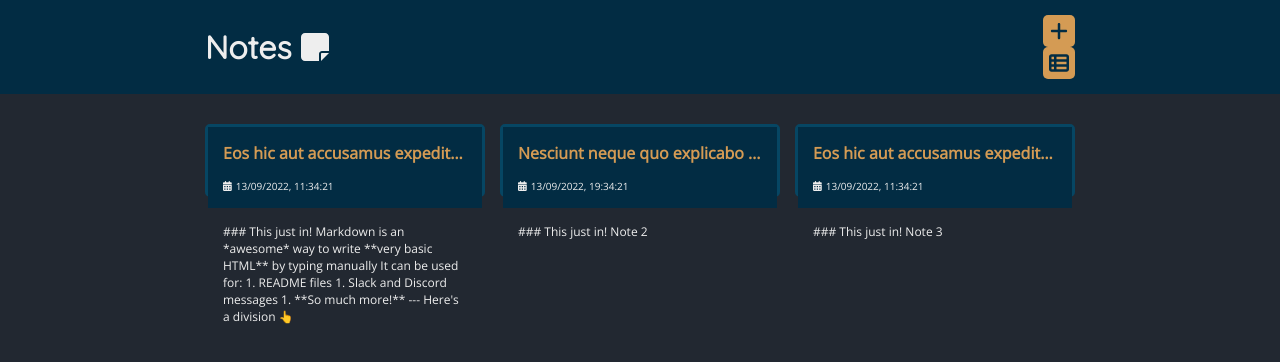
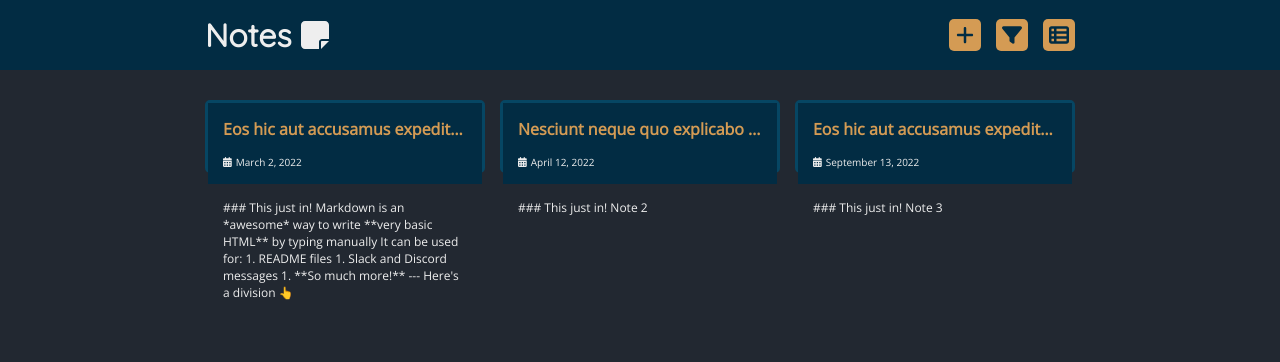
Before and after one commit to telesyk/react-markdown-editor-training-app, a React (Create React App) app: page / in a window 1280 px wide. Shown: the top 362 px of the page. Built offline with nearby package versions, Linux system fonts and the light colour scheme.

Commit message:
Add new helpers to work with dates; Add filter button to Header.

```diff
--- a/src/App.js
+++ b/src/App.js
@@ -1,18 +1,25 @@
 import { useState } from "react";
 import { nanoid } from "nanoid";
 import { faPlus } from "@fortawesome/free-solid-svg-icons";
+import constants from "./constants";
+import helpers from "./helpers";
 import Header from "./components/Header";
 import Preview from "./components/Preview";
 import Editor from "./components/Editor";
 import Button from "./components/Button";
 
 const EMPTY_TEXT = "Looks like you weren't create any notes, yet";
+const { FILTERS } = constants;
+const { getNotesByDateCreated, getNotesByDateModified } = helpers;
 
 export default function App({ store }) {
   const [notes, setNotes] = useState(store.notes || []);
   const [isGridView, setIsGridView] = useState(store.isGridView || true);
   const [isEditorOpened, setIsEditorOpened] = useState(false);
   const [activeNoteId, setActiveNoteId] = useState(null);
+  const [filteredByCreate, setFilteredByCreate] = useState(true);
+
+  const showDate = filteredByCreate ? FILTERS[0] : FILTERS[1];
 
   const viewClassName = isGridView ? "ui-view-grid" : "ui-view-list";
 
@@ -21,8 +28,8 @@ export default function App({ store }) {
     return note;
   };
 
-  const createNewNote = () => {
-    const newDate = new Date().toLocaleString();
+  const createNote = () => {
+    const newDate = new Date().toISOString();
 
     const newNote = {
       id: nanoid(),
@@ -57,10 +64,21 @@ export default function App({ store }) {
   };
 
   const handleViewClick = () => setIsGridView((prevView) => !prevView);
+
   const handleEditorClose = () => setIsEditorOpened((prevState) => !prevState);
+
   const handleEditorOpen = (id) => {
     setIsEditorOpened((prevState) => !prevState);
     setActiveNoteId(id);
+  };
+
+  const handleNotesFilter = () => {
+    setNotes(prevNotes =>
+      filteredByCreate
+      ? getNotesByDateModified(prevNotes)
+      : getNotesByDateCreated(prevNotes)
+    )
+    setFilteredByCreate(prevFilter => !prevFilter);
   };
 
   return (
@@ -69,7 +87,8 @@ export default function App({ store }) {
         isGridView={isGridView}
         isNotesLoaded={Boolean(notes.length > 0)}
         handleViewClick={handleViewClick}
-        handleAddNote={createNewNote}
+        handleAddNote={createNote}
+        handleNotesFilter={handleNotesFilter}
       />
 
       <div className="container">
@@ -77,13 +96,13 @@ export default function App({ store }) {
           notes.length > 0
           ?
           <div className={`app-previews ${viewClassName}`}>
-            {notes.map((item) => (
+            {notes.map((note) => (
               <Preview
-                key={item.id}
-                id={item.id}
-                title={item.title}
-                content={item.content}
-                date={item.dateModified}
+                key={note.id}
+                id={note.id}
+                title={note.title}
+                content={note.content}
+                date={note[showDate]}
                 handleClick={handleEditorOpen}
               />
             ))}
@@ -91,7 +110,7 @@ export default function App({ store }) {
           :
           <>
             <h1 className="app-previews empty">{EMPTY_TEXT}</h1>
-            <Button onClick={createNewNote} icon={faPlus}>Create Note</Button>
+            <Button onClick={createNote} icon={faPlus}>Create Note</Button>
           </>
         }
       </div>
--- a/src/components/Header.js
+++ b/src/components/Header.js
@@ -1,3 +1,4 @@
+import { useState } from "react";
 import { FontAwesomeIcon } from "@fortawesome/react-fontawesome";
 import {
   faNoteSticky,
@@ -8,7 +9,13 @@ import {
 } from "@fortawesome/free-solid-svg-icons";
 import Button from "./Button";
 
-const Header = ({ notesFilter, isGridView, isNotesLoaded, handleViewClick, handleAddNote }) => {
+const Header = ({
+  isGridView,
+  isNotesLoaded,
+  handleViewClick,
+  handleAddNote,
+  handleNotesFilter
+}) => {
   const iconView = isGridView ? faTableList : faTableCellsLarge;
 
   return (
@@ -20,7 +27,7 @@ const Header = ({ notesFilter, isGridView, isNotesLoaded, handleViewClick, handl
         </h1>
         <div className="app-header__controls">
           <Button icon={faPlus} onClick={handleAddNote} />
-          {notesFilter && <Button icon={faFilter} />}
+          <Button icon={faFilter} onClick={handleNotesFilter} />
           {isNotesLoaded && <Button icon={iconView} onClick={handleViewClick} />}
         </div>
       </div>
--- a/src/components/Preview.js
+++ b/src/components/Preview.js
@@ -2,11 +2,16 @@ import { FontAwesomeIcon } from "@fortawesome/react-fontawesome";
 import { faCalendarDays } from "@fortawesome/free-solid-svg-icons";
 import helpers from "../helpers";
 
-const { correctPreview, correctPreviewTitle } = helpers;
+const {
+  correctPreview,
+  correctPreviewTitle,
+  convertDateToReadableFormat,
+} = helpers;
 
 const Preview = ({ id, title, content, date, handleClick }) => {
   const correctedPreview = correctPreview(content);
   const correctedPreviewTitle = correctPreviewTitle(title);
+  const convertedDate = convertDateToReadableFormat(date);
 
   return (
     <article className="preview ui-editor" onClick={() => handleClick(id)}>
@@ -16,7 +21,7 @@ const Preview = ({ id, title, content, date, handleClick }) => {
           <span className="preview__date-icon">
             <FontAwesomeIcon icon={faCalendarDays} />
           </span>
-          <time className="preview__date-text">{date}</time>
+          <time className="preview__date-text">{convertedDate}</time>
         </div>
       </header>
       <div className="preview__content">
--- a/src/constants.js
+++ b/src/constants.js
@@ -2,5 +2,7 @@ export default {
   LIMIT_NOTES: 50,
   LIMIT_SYMBOLS: 2000,
   LIMIT_PREVIEW_TEXT: 220,
-  LIMIT_PREVIEW_TITLE: 60
+  LIMIT_PREVIEW_TITLE: 60,
+
+  FILTERS: ["dateCreated", "dateModified"],
 };
--- a/src/data.js
+++ b/src/data.js
@@ -3,8 +3,8 @@ export default {
   notes: [
     {
       id: 1,
-      dateCreated: "13/09/2022, 10:50:21",
-      dateModified: "13/09/2022, 11:34:21",
+      dateCreated: "2022-03-02T09:50:21.000Z",
+      dateModified: "2022-09-13T10:34:21.000Z",
       title: "Eos hic aut accusamus expedita. Lorem, ipsum dolor",
       content: `
 ### This just in!
@@ -24,16 +24,16 @@ Here's a division 👆
     },
     {
       id: 2,
-      dateCreated: "12/09/2022, 13:50:21",
-      dateModified: "13/09/2022, 19:34:21",
+      dateCreated: "2022-04-12T11:50:21.000Z",
+      dateModified: "2022-04-27T17:34:21.000Z",
       title:
         "Nesciunt neque quo explicabo fugiat quae quas animi nihil exercitationem.",
       content:`### This just in! Note 2`
     },
     {
       id: 3,
-      dateCreated: "13/09/2022, 10:50:21",
-      dateModified: "13/09/2022, 11:34:21",
+      dateCreated: "2022-09-13T08:50:21.000Z",
+      dateModified: "2022-09-15T11:34:21.000Z",
       title: "Eos hic aut accusamus expedita. Lorem, ipsum dolor",
       content: `### This just in! Note 3`
     }
--- /dev/null
+++ b/src/helpers/convert-date-to-readable-format.js
@@ -0,0 +1,15 @@
+import getUserLocale from "./get-user-locale";
+
+const convertDateToReadableFormat = (isoStringDate) => {
+    const newDate = new Date(isoStringDate);
+    const userLocale = getUserLocale();
+    const options = {
+        year: 'numeric',
+        month: 'long',
+        day: 'numeric'
+    };
+
+    return newDate.toLocaleDateString(userLocale, options);
+};
+
+export default convertDateToReadableFormat;
--- /dev/null
+++ b/src/helpers/get-notes-by-date-created.js
@@ -0,0 +1,10 @@
+const getNotesByDateCreated = (notes) => {
+    return notes.sort((note1, note2)  =>  {
+        const noteDate1 = new Date(note1.dateCreated).getUTCMilliseconds;
+        const noteDate2 = new Date(note2.dateCreated).getUTCMilliseconds;
+
+        return noteDate1 - noteDate2;
+    });
+};
+
+export default getNotesByDateCreated;
--- /dev/null
+++ b/src/helpers/get-notes-by-date-modified.js
@@ -0,0 +1,10 @@
+const getNotesByDateModified = (notes) => {
+    return notes.sort((note1, note2)  =>  {
+        const noteDate1 = new Date(note1.dateModified).getUTCMilliseconds;
+        const noteDate2 = new Date(note2.dateModified).getUTCMilliseconds;
+
+        return noteDate1 - noteDate2;
+    });
+};
+
+export default getNotesByDateModified;
--- /dev/null
+++ b/src/helpers/get-user-locale.js
@@ -0,0 +1,7 @@
+const getUserLocale = () => {
+    return navigator.languages && navigator.languages.length
+        ? navigator.languages[0]
+        : navigator.language;
+};
+
+export default getUserLocale;
--- a/src/styles.scss
+++ b/src/styles.scss
@@ -114,6 +114,11 @@ body {
 
     &__title svg {
       margin-left: 10px;
+    }
+
+    &__controls {
+      display: flex;
+      gap: var(--gaps-base);
     }
   }
 
```
Also changed, not shown: src/helpers/index.js (+9 -1 lines).
